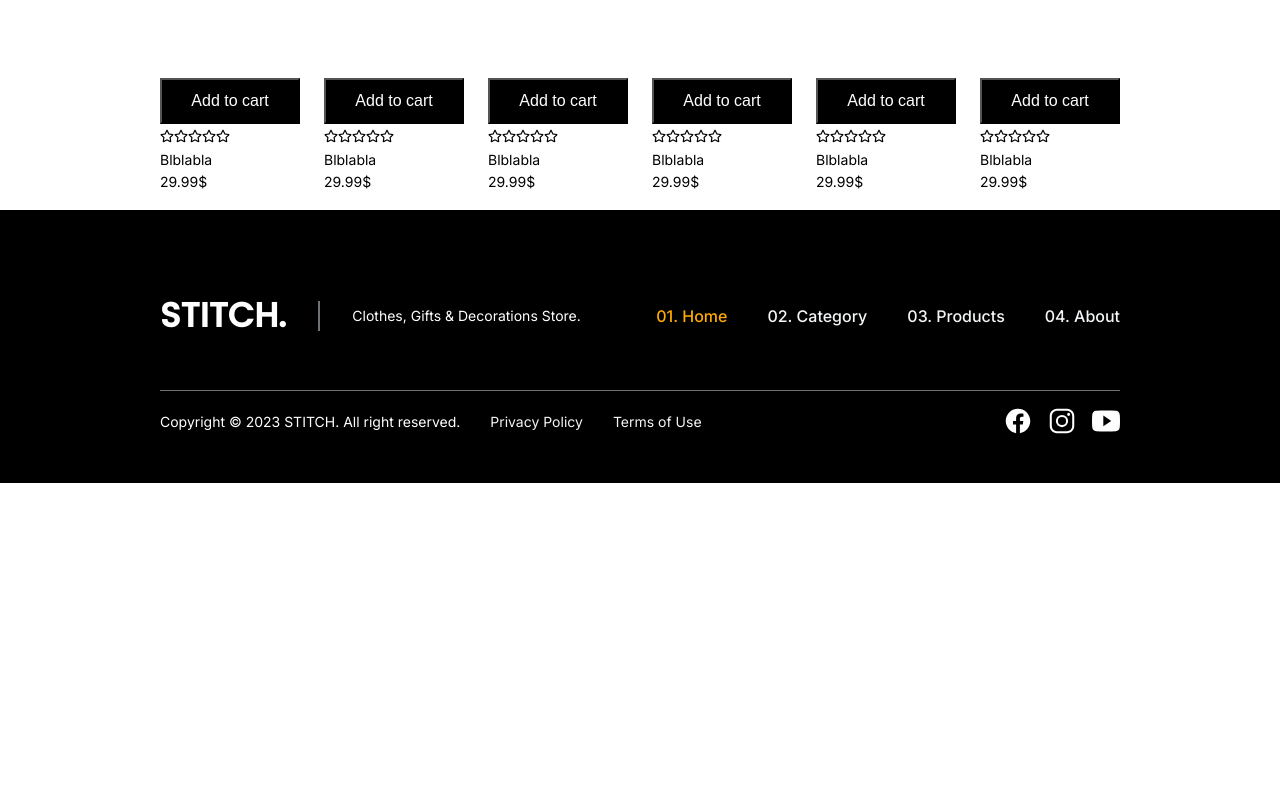
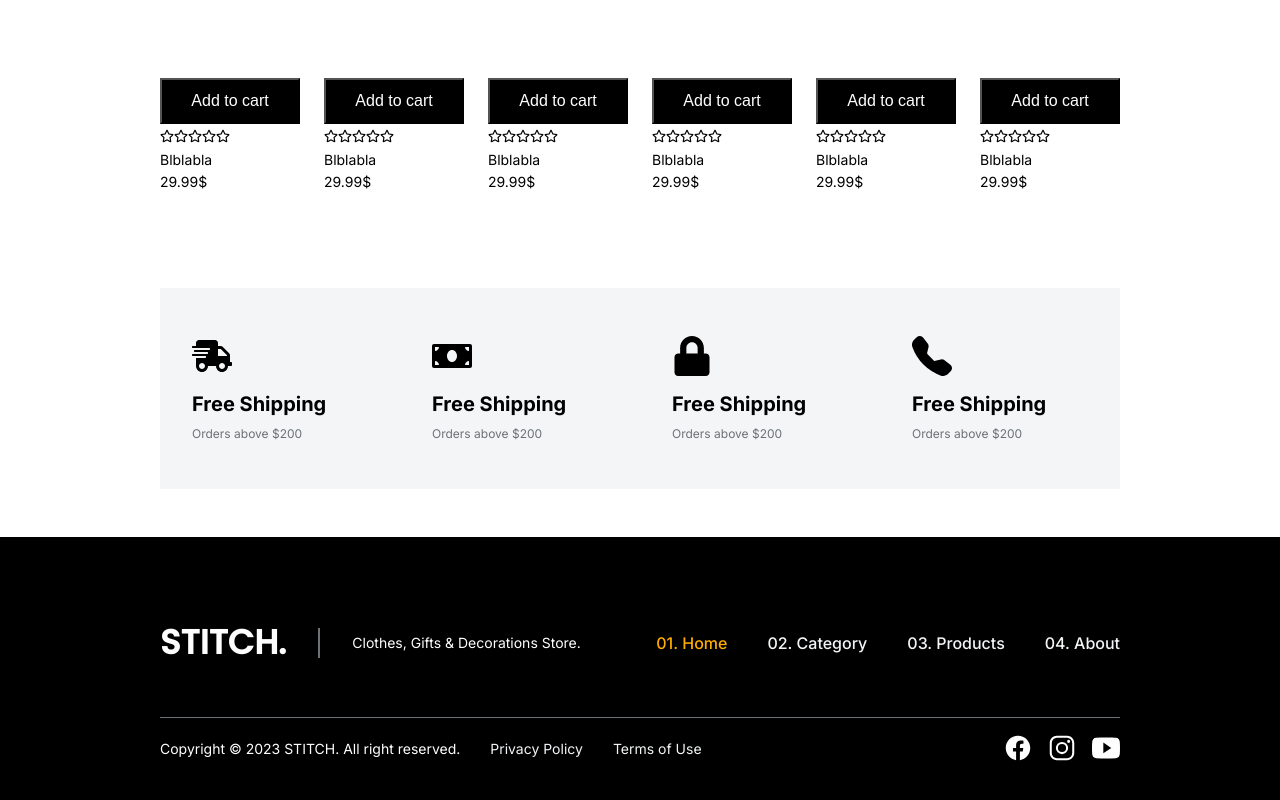
Before and after one commit to Eltab3e/Stitch, a React (Vite) app: page / in a window 1280 px wide. Shown: the part 2638-3438 px from the top of the page. Before the commit the page ends 3121 px from the top, so only its background shows below. Built offline with nearby package versions, Linux system fonts and the light colour scheme.

Commit message:
add: values section

```diff
--- a/src/App.jsx
+++ b/src/App.jsx
@@ -2,14 +2,14 @@ import { ThemeProvider } from "styled-components";
 import { createBrowserRouter, RouterProvider, Outlet } from "react-router-dom";
 
 import theme from "./theme/theme";
-import { Navbar, Footer, Notification } from "./components/index";
+import { Navbar, Footer, NotificationBar } from "./components/index";
 import { Home, Category, Product, About } from "./pages/index";
 
 const Layout = () => {
     return (
         <ThemeProvider theme={theme}>
             <div className="app">
-                <Notification />
+                <NotificationBar />
                 <Navbar />
                 <Outlet />
                 <Footer />
--- a/src/components/Layout/Notification/Notification.jsx
+++ b/src/components/Layout/NotificationBar/NotificationBar.jsx
@@ -32,7 +32,7 @@ const Icon = styled.div`
     }
 `;
 
-const Notification = () => {
+const NotificationBar = () => {
     const [isOpen, setIsOpen] = useState(true);
 
     const handleHide = () => {
@@ -50,4 +50,4 @@ const Notification = () => {
     );
 };
 
-export default Notification;
+export default NotificationBar;
--- /dev/null
+++ b/src/components/Values/Values.jsx
@@ -0,0 +1,84 @@
+import styled from "styled-components";
+import { FaShippingFast, FaMoneyBill, FaLock } from "react-icons/fa";
+import { BsFillTelephoneFill } from "react-icons/bs";
+
+const Container = styled.div`
+    display: flex;
+    align-items: center;
+    justify-content: space-between;
+    padding: 4.8rem 16rem;
+`;
+
+const Card = styled.div`
+    background-color: ${(props) => props.theme.colors.neutral.two};
+    width: 26.2rem;
+    display: flex;
+    flex-direction: column;
+    gap: 1.6rem;
+    padding: 4.8rem 3.2rem;
+`;
+
+const Icon = styled.div`
+    font-size: ${(props) => props.theme.fontSizes.headings.s4};
+    display: flex;
+`;
+
+const Text = styled.div`
+    display: flex;
+    flex-direction: column;
+    gap: 1rem;
+`;
+
+const Title = styled.h4`
+    font-size: ${(props) => props.theme.fontSizes.headings.s7};
+`;
+
+const Caption = styled.p`
+    font-size: ${(props) => props.theme.fontSizes.body.c2};
+    color: ${(props) => props.theme.colors.neutral.four};
+`;
+
+const Values = () => {
+    return (
+        <Container>
+            <Card>
+                <Icon>
+                    <FaShippingFast />
+                </Icon>
+                <Text>
+                    <Title>Free Shipping</Title>
+                    <Caption>Orders above $200</Caption>
+                </Text>
+            </Card>
+            <Card>
+                <Icon>
+                    <FaMoneyBill />
+                </Icon>
+                <Text>
+                    <Title>Free Shipping</Title>
+                    <Caption>Orders above $200</Caption>
+                </Text>
+            </Card>
+            <Card>
+                <Icon>
+                    <FaLock />
+                </Icon>
+                <Text>
+                    <Title>Free Shipping</Title>
+                    <Caption>Orders above $200</Caption>
+                </Text>
+            </Card>
+            <Card>
+                <Icon>
+                    <BsFillTelephoneFill />
+                </Icon>
+                <Text>
+                    <Title>Free Shipping</Title>
+                    <Caption>Orders above $200</Caption>
+                </Text>
+            </Card>
+        </Container>
+    );
+};
+
+export default Values;
--- a/src/components/index.js
+++ b/src/components/index.js
@@ -1,5 +1,5 @@
 //layout
-import Notification from "./Layout/Notification/Notification";
+import NotificationBar from "./Layout/NotificationBar/NotificationBar";
 import Navbar from "./Layout/Navbar/Navbar";
 import Footer from "./Layout/Footer/Footer";
 //components
@@ -7,5 +7,6 @@ import Slider from "./Slider/Slider";
 import Slogan from "./Slogan/Slogan";
 import Banner from "./Banner/Banner";
 import NewArrival from "./NewArrival/NewArrival";
+import Values from "./Values/Values";
 
-export { Notification, Navbar, Footer, Slider, Slogan, Banner, NewArrival };
+export { NotificationBar, Navbar, Footer, Slider, Slogan, Banner, NewArrival, Values };
--- a/src/pages/Home/Home.jsx
+++ b/src/pages/Home/Home.jsx
@@ -1,6 +1,6 @@
 import styled from "styled-components";
 
-import { Slider, Banner, Slogan, NewArrival } from "../../components/index";
+import { Slider, Banner, Slogan, NewArrival, Values } from "../../components/index";
 
 const Container = styled.div`
     display: flex;
@@ -15,6 +15,7 @@ const Home = () => {
             <Slogan />
             <Banner />
             <NewArrival />
+            <Values />
         </Container>
     );
 };
```
